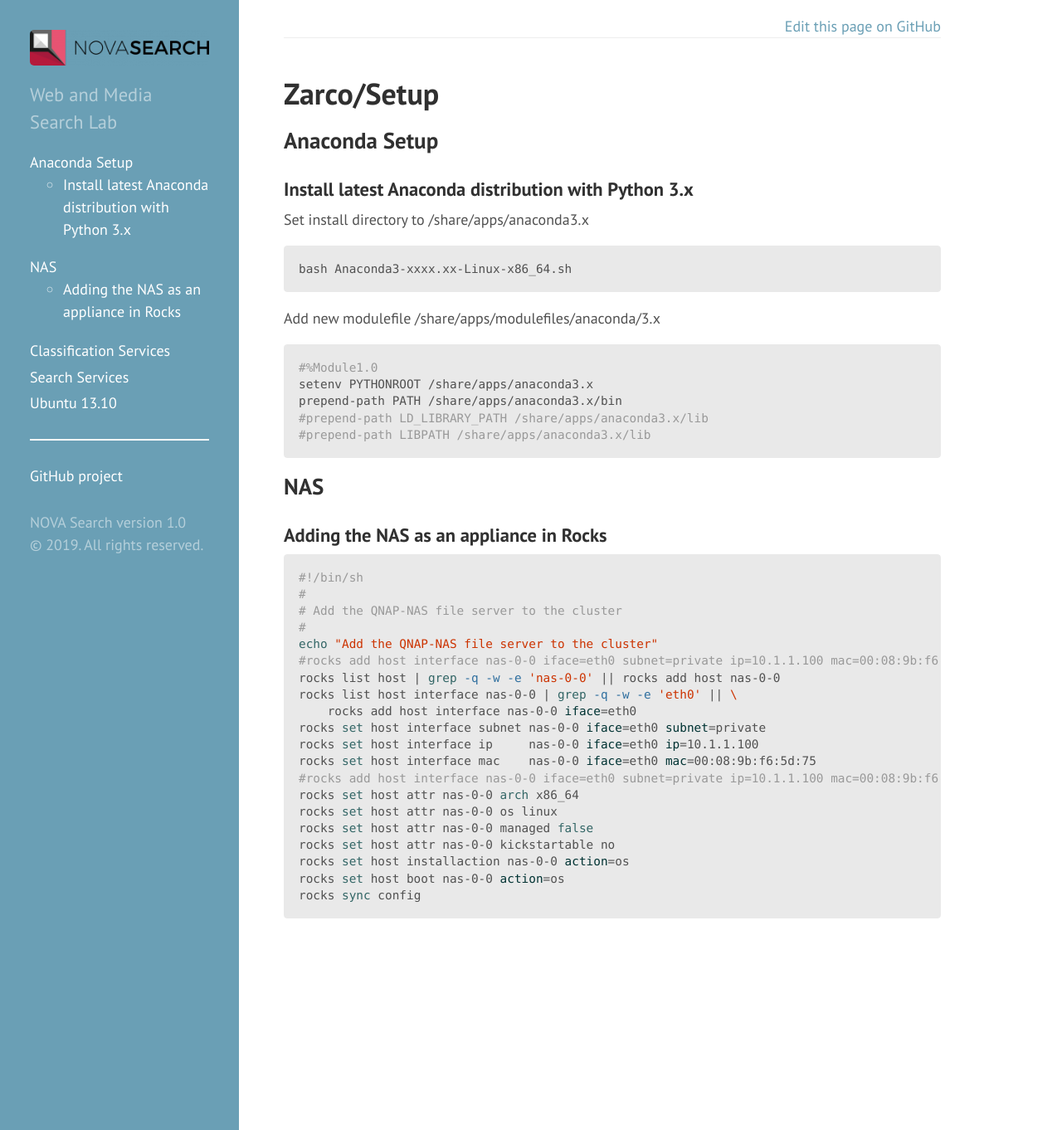
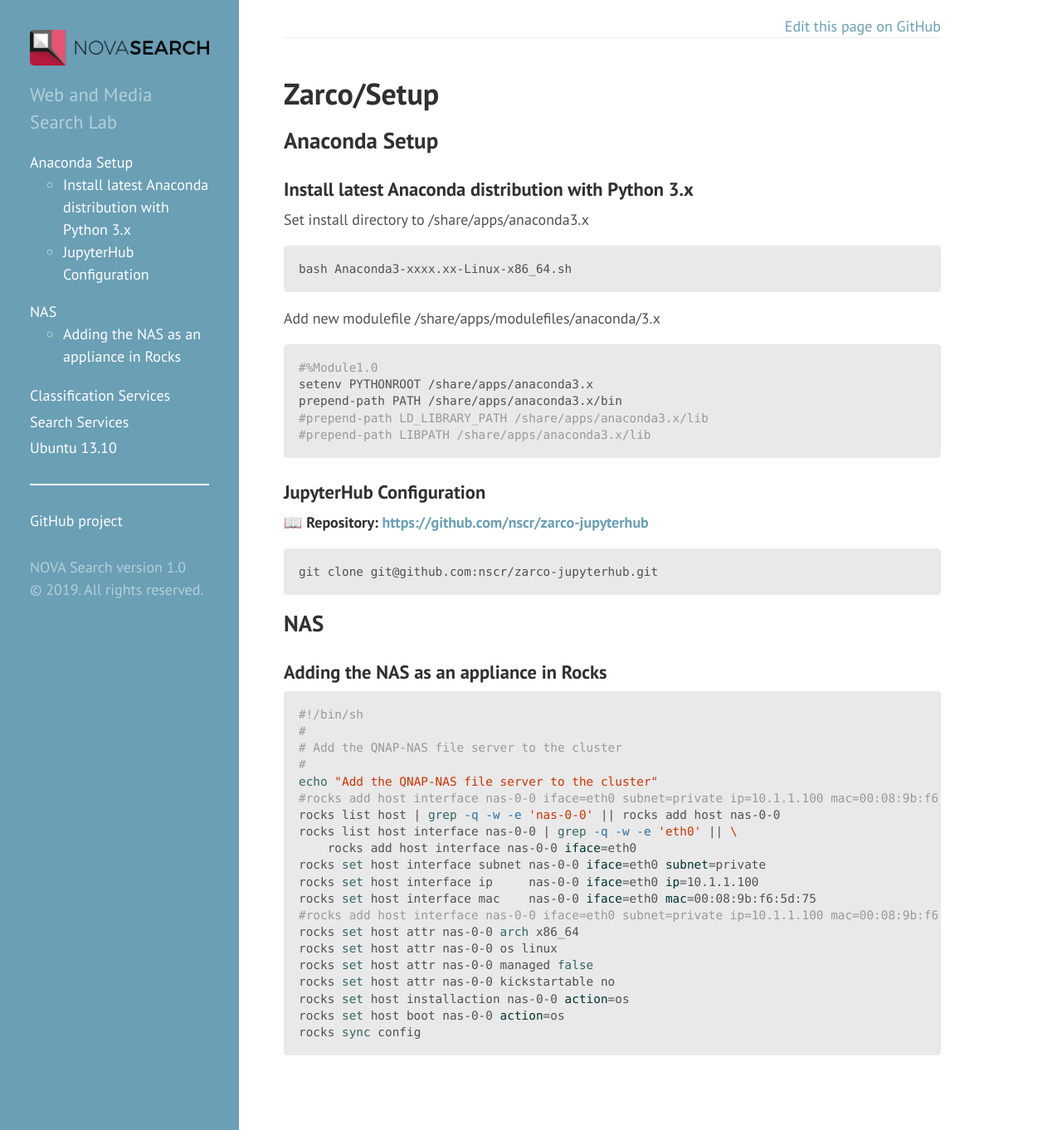
Before and after one commit to novasearch/wiki.novasearch.org, a Jekyll site: the page built from wiki/Zarco_Setup.md, in a window 1280 px wide and 1362 px high. Shown: the whole window at 83% size. Built offline with Jekyll 4.4.1, drawn with Linux system fonts in a browser that asks for light colours.

Commit message:
jupyterhub config

````diff
--- a/wiki/Zarco_Setup.md
+++ b/wiki/Zarco_Setup.md
@@ -28,6 +28,14 @@ prepend-path PATH /share/apps/anaconda3.x/bin
 #prepend-path LIBPATH /share/apps/anaconda3.x/lib
 ```
 
+### JupyterHub Configuration
+
+📖 **Repository: <https://github.com/nscr/zarco-jupyterhub>**
+
+```bash
+git clone git@github.com:nscr/zarco-jupyterhub.git
+```
+
 NAS
 ---
 
````
